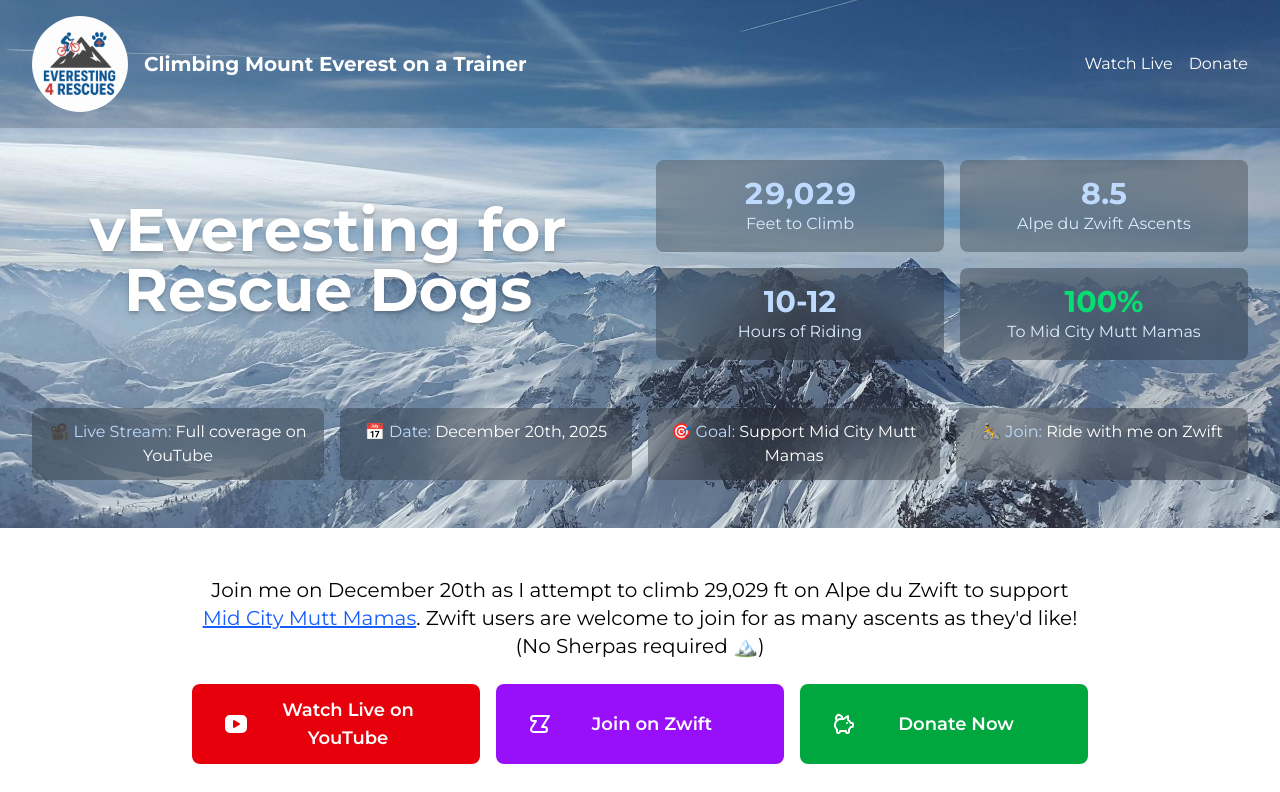
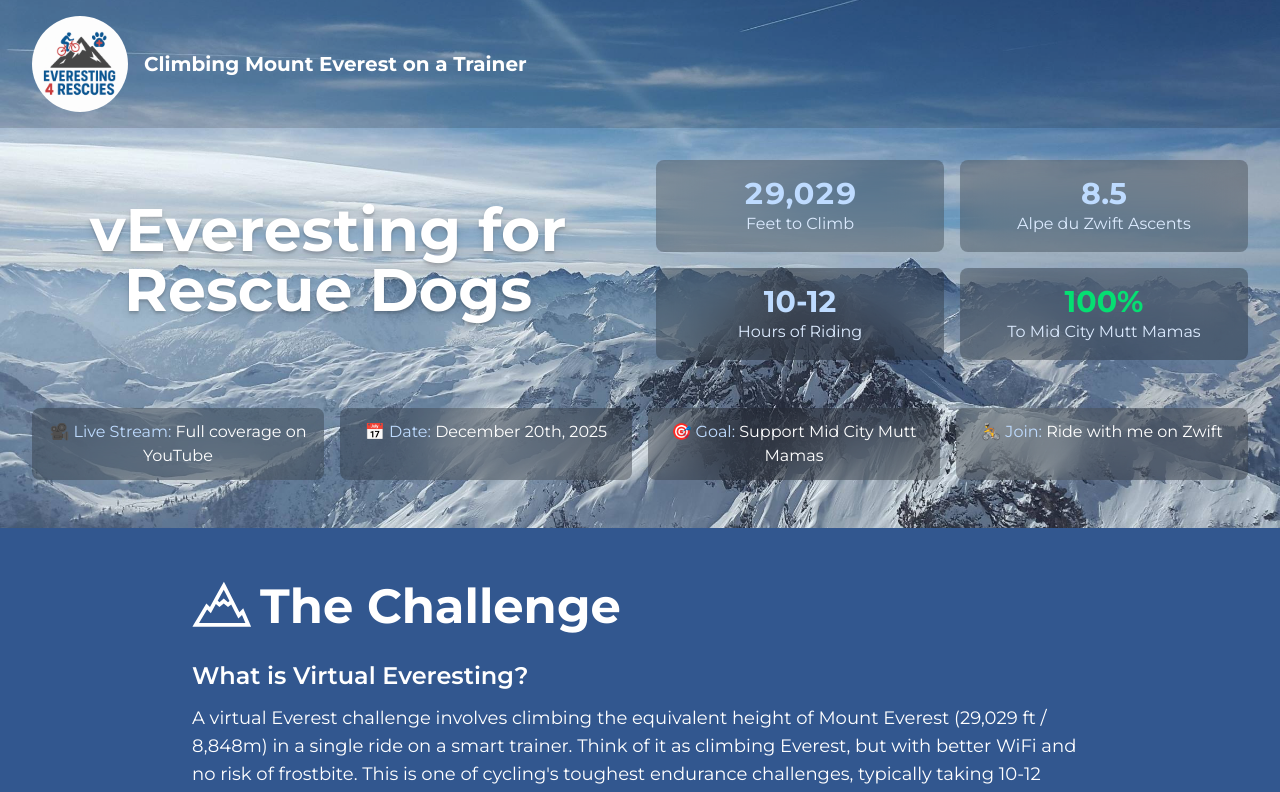
Before and after one commit to sscaff1/everesting4rescues, a Next.js app: page / in a window 1280 px wide. Shown: the top 792 px of the page. Built offline with nearby package versions, Linux system fonts and the light colour scheme.

Commit message:
chore: remove links temporarily

```diff
--- a/src/app/page.tsx
+++ b/src/app/page.tsx
@@ -1,8 +1,8 @@
 import Image from 'next/image';
 import Hero from '@/components/Hero';
-import CallToAction from '@/components/CallToAction';
+// import CallToAction from '@/components/CallToAction';
 import Challenge from '@/components/Challenge';
-import CallToActionButtons from '@/components/CallToActionButtons';
+// import CallToActionButtons from '@/components/CallToActionButtons';
 import { MID_CITY_MUTT_MAMAS_URL } from '@/constants';
 
 export default function Home() {
@@ -17,7 +17,7 @@
       </head>
       <div>
         <Hero />
-        <CallToAction />
+        {/* <CallToAction /> */}
         <Challenge />
         {/* Mid City Mutt Mamas Section - Full Width */}
         <div className="bg-[#dde1ec] py-8 text-[#202d46]">
@@ -81,9 +81,9 @@
               <p className="text-xl text-gray-600 mb-8">
                 Watch the live stream on December 20th and help us make a difference!
               </p>
-              <div className="max-w-4xl mx-auto">
+              {/* <div className="max-w-4xl mx-auto">
                 <CallToActionButtons />
-              </div>
+              </div> */}
             </div>
           </div>
         </div>
--- a/src/components/Hero.tsx
+++ b/src/components/Hero.tsx
@@ -1,6 +1,6 @@
 import Image from 'next/image';
 import CountUp from '@/components/CountUp';
-import { YOUTUBE_URL, DONATION_URL } from '@/constants';
+// import { YOUTUBE_URL, DONATION_URL } from '@/constants';
 
 function Hero() {
   return (
@@ -19,7 +19,7 @@
               />
               <span className="text-xl font-bold hidden sm:block">Climbing Mount Everest on a Trainer</span>
             </div>
-            <div className="flex space-x-4">
+            {/* <div className="flex space-x-4">
               <a href={YOUTUBE_URL} className="text-white hover:text-blue-200 transition-colors">
                 Watch Live
               </a>
@@ -31,7 +31,7 @@
               >
                 Donate
               </a>
-            </div>
+            </div> */}
           </div>
         </div>
         {/* Main Hero Content */}
```
